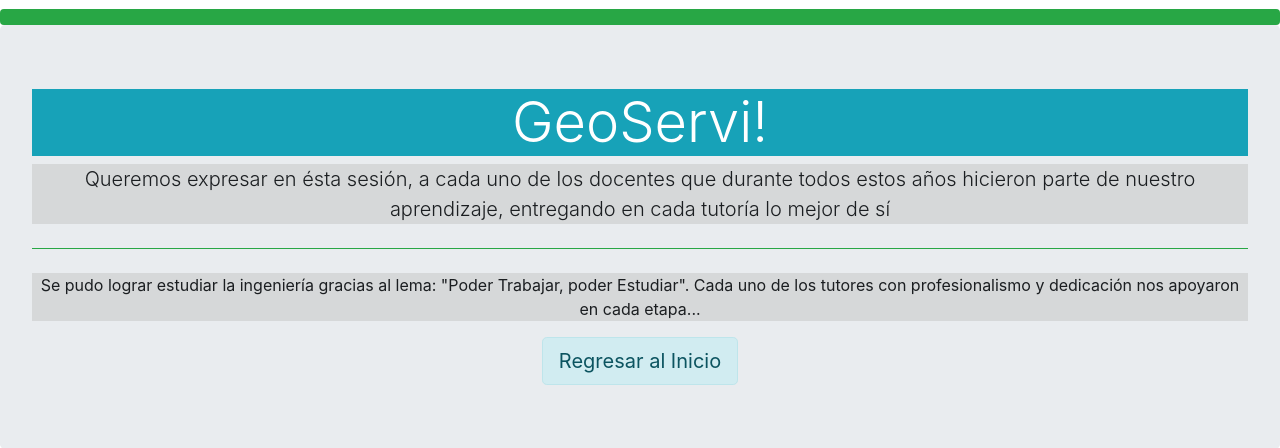
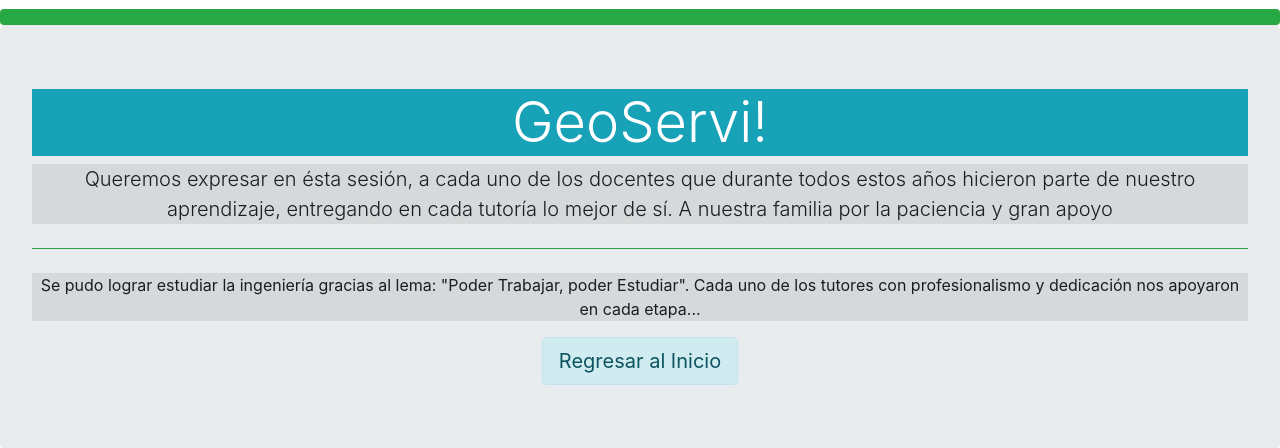
Before and after one commit to camarind/geoservic, a Django app: page /searchll/listar/ in a window 1280 px wide. Shown: the part 172-620 px from the top of the page. Run offline with Django 3.2, Linux system fonts and the light colour scheme; some libraries are stand-ins or nearby versions.

Commit message:
Actualizando contenido

```diff
--- a/templates/searchll/listar.html
+++ b/templates/searchll/listar.html
@@ -28,7 +28,7 @@
           <h1 class="display-4 btn-info"> GeoServi! </h1>
           <p class="lead alert-dark"> Queremos expresar en ésta sesión,
             a cada uno de los docentes que durante todos estos años hicieron parte de nuestro aprendizaje,
-             entregando en cada tutoría lo mejor de sí</p>
+             entregando en cada tutoría lo mejor de sí. A nuestra familia por la paciencia y gran apoyo</p>
           <hr class="my-4 btn-success">
 
           <p class=" alert-dark"> Se pudo lograr estudiar la ingeniería gracias al lema: "Poder Trabajar, poder Estudiar". Cada uno de los tutores con profesionalismo
```
